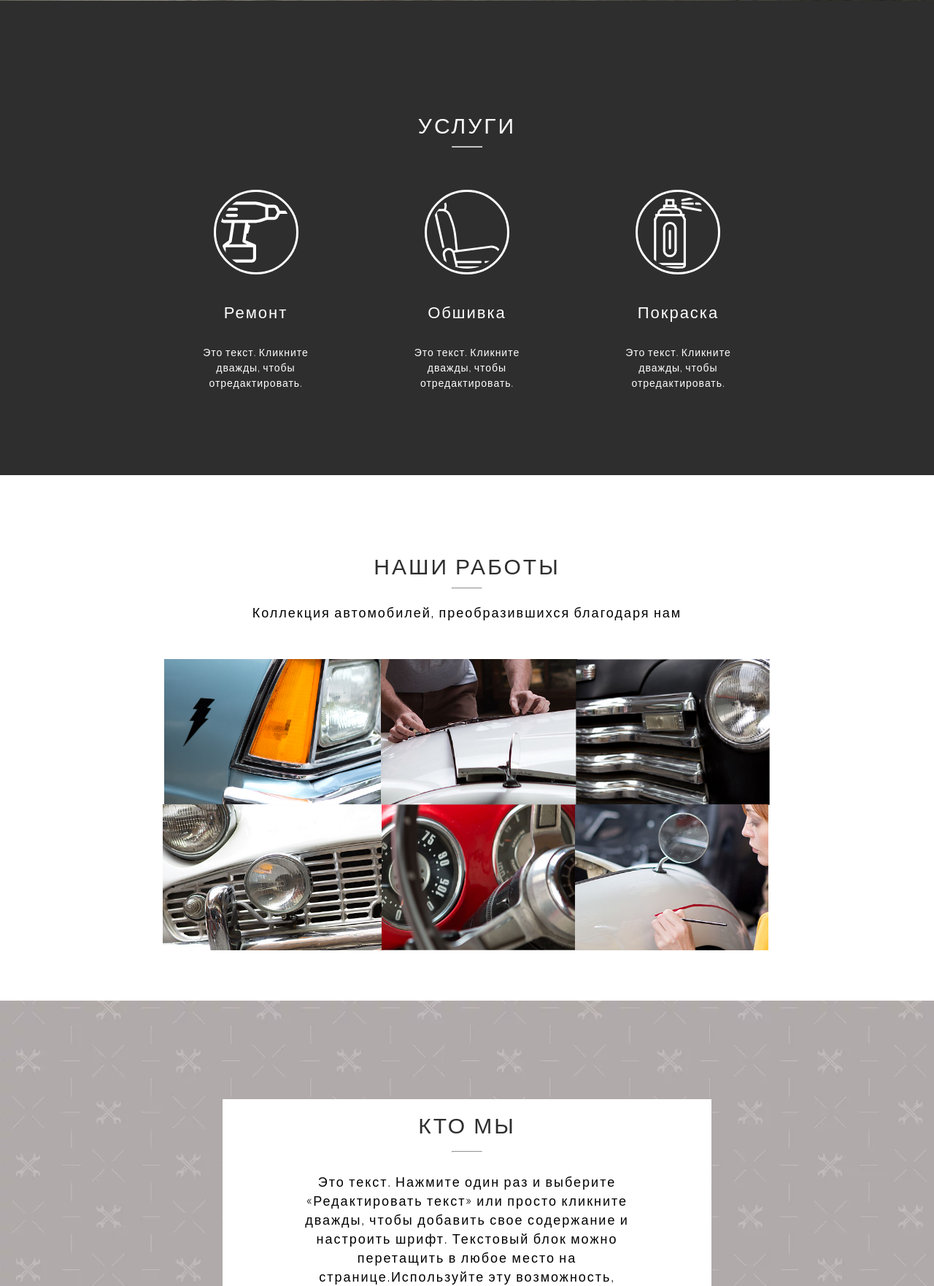
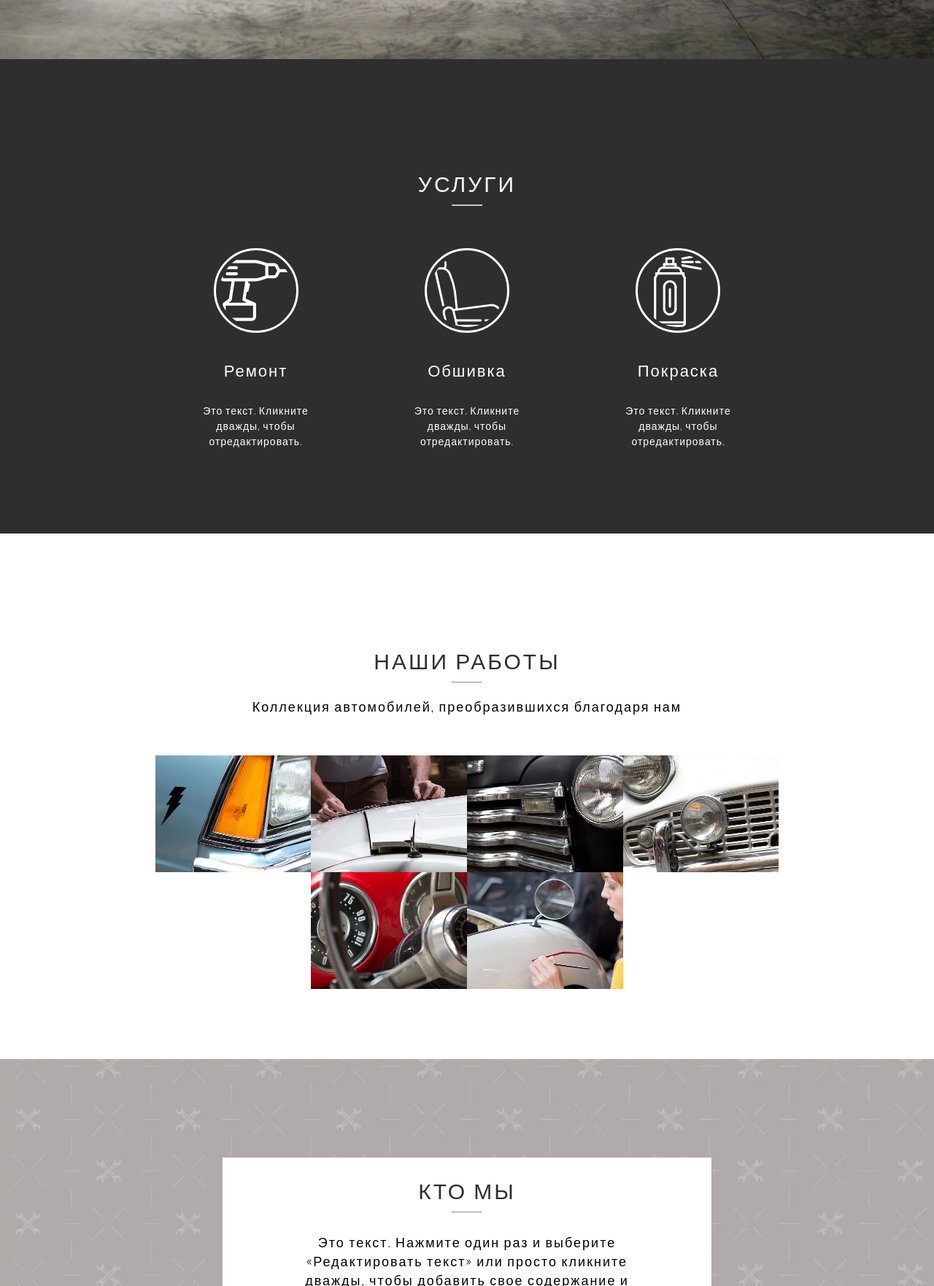
Before and after one commit to oleggood22/11n11c2001.github.io, a PHP site: page / in a window 1280 px wide. Shown: the part 799-2561 px from the top of the page at 73% size. Run offline with PHP 8.4, Linux system fonts and the light colour scheme; some web fonts are replaced.

Commit message:
fix
fix photo , css

```diff
--- a/index.html
+++ b/index.html
@@ -36,7 +36,7 @@
 			</div>
 			<div class="picture">
 			<div class="picture-col">
-			<img src="img/drilling.svg" alt="" class="imgimg">
+			<img src="img/drilling.svg" alt="">
 			<h4>Ремонт</h4>
 			<p>Это текст. Кликните <br> дважды, чтобы <br> отредактировать.</p>
 			</div>
@@ -54,7 +54,7 @@
 		</div>
 	</section>
 	<section>
-		<div class="inners">
+		<div class="inner">
 			<div class="title">
 			<h3>НАШИ РАБОТЫ</h3>
 			<hr>
@@ -62,12 +62,12 @@
 			</div>
 			<div class="photo">
 				<img src="img/photo.jpg" alt="">
-				<img src="img/photo-2.jpg.png" alt="">
-				<img src="img/photo-3.png" alt="">
+				<img src="img/photo-2.jpg" alt="">
+				<img src="img/photo-3.jpg" alt="">
 				<br>
-				<img src="img/photo-4.png" alt="">
-				<img src="img/photo-5.png" alt="">
-				<img src="img/photo-6.png" alt="">
+				<img src="img/photo-4.jpg" alt="">
+				<img src="img/photo-5.jpg" alt="">
+				<img src="img/photo-6.jpg" alt="">
 			</div>
 		</div>
 	</section>
--- a/main.css
+++ b/main.css
@@ -1,213 +1,309 @@
-body {
+body
+{
     font-family: 'Oswald', sans-serif;
+
+    overflow-x: hidden;
+
+    margin: 0;
     padding: 0;
-	margin: 0;
-	overflow-x: hidden;
 }
 
-header {
+header
+{
+    position: relative;
+
+    overflow: hidden;
+
+    height: 110vh;
+
     background: url(img/header.jpg) no-repeat center top / cover;
-	height: 100vh;
-	position: relative;
-	overflow: hidden;
 }
-.wrapper {
+.wrapper
+{
     display: flex;
+
+    margin: 0 auto;
+
     justify-content: center;
-	margin: 0 auto;
 }
 
-.menu ul {
+.menu ul
+{
     display: flex;
+    flex-direction: row;
+
+    list-style-type: none;
+
+    text-align: center;
+
     justify-content: center;
-	flex-direction: row;
-	text-align: center;
-	list-style-type: none;
 }
 
-.menu li {
+.menu li
+{
     padding-right: 70px;
-
 }
 
-.menu a {
+.menu a
+{
+    font-weight: 100;
+
     text-decoration: none;
+
     color: #fff;
-	font-weight: 100;
 }
 
-.menu {
-	height: 60px;
-	width: 1000vh;
-	background-color: #2f2e2e;
+.menu
+{
     position: fixed;
     z-index: 2;
+
+    width: 1000vh;
+    height: 60px;
+
+    background-color: #2f2e2e;
 }
 
-.headline {
+.headline
+{
+    position: absolute;
+
     display: flex;
+    flex-direction: column;
+
+    margin-top: 15vh;
+
+    text-align: center;
+
     justify-content: center;
-	flex-direction: column;
-	text-align: center;
-	position: absolute;
-	margin-top: 15vh;
 }
 
-.headline h1 {
+.headline h1
+{
+    font-size: 50px;
+
+    margin: 0;
+    margin-top: 10px;
+
+    letter-spacing: 3px;
+    text-transform: uppercase;
+
     color: #fff;
-	text-transform: uppercase;
-	margin: 0;
-	letter-spacing: 3px;
-	font-size: 50px;
-	margin-top: 10px;
 }
 
-.headline span {
+.headline span
+{
+    font-size: 16px;
+    font-weight: 400;
+
+    margin: 0;
+    margin-top: 5px;
+
+    letter-spacing: 5px;
+    text-transform: uppercase;
+
     color: #fff;
-	text-transform: uppercase;
-	margin: 0;
-	font-size: 16px;
-	letter-spacing: 5px;
-	font-weight: 400;
-	margin-top: 5px;
 }
 
-section {
+section
+{
     display: flex;
+    flex-direction: column;
+
+    height: 650px;
+
+    background: #2f2e2e;
+
     justify-content: center;
+    align-items: center;
+}
+.inner
+{
+    display: flex;
     flex-direction: column;
-	align-items: center;
-	background: #2f2e2e;
-	height: 650px;
+
+    text-align: center;
+
+    justify-content: center;
+    flex-wrap: nowrap;
 }
-.inner {
-	display: flex;
-	justify-content: center;
-	flex-direction: column;
-	text-align: center;
-}
-.inner h3 {
-	color: #fff;
+.inner h3
+{
+    font-size: 30px;
     font-weight: 300;
-	font-size: 30px;
+
+    margin-top: 6%;
+    margin-bottom: 0;
+
+    letter-spacing: 3px;
     text-transform: uppercase;
-	letter-spacing: 3px;
-	margin-bottom: 0px;
-	margin-top: 6%;
-}
-.inner img{
-	height: 100px;
-	border: 3px solid #fff;
-	border-radius: 100%;
-	padding: 5px;
-}
-.title hr {
-	width: 40px;
-	size: 10;
+
     color: #fff;
 }
-.picture {
+
+.title hr
+{
+    width: 40px;
+
+    color: #fff;
+
+    size: 10;
+}
+.picture
+{
     display: flex;
+    flex-direction: row;
+
+    margin-top: 50px;
+
+    text-align: center;
+
     justify-content: center;
-	flex-direction: row;
-	text-align: center;
-	margin-top: 50px;
 }
 
-.picture p{
+.picture p
+{
+    font-size: 14px;
+    font-weight: 100;
+
+    letter-spacing: 1px;
+
     color: #fff;
-	font-weight: 100;
-	font-size: 14px;
-	letter-spacing: 1px;
 }
 
-.picture h4{
+.picture h4
+{
+    font-size: 22px;
+    font-weight: 200;
+
+    letter-spacing: 2px;
+
     color: #fff;
-	font-weight: 200;
-	font-size: 22px;
+}
+
+.picture-col
+{
+    padding-right: 145px;
+}
+
+.picture-col:last-of-type
+{
+    padding-right: 0;
+}
+
+section:nth-of-type(2)
+{
+    height: 720px;
+
+    background-color: #fff;
+}
+
+section:nth-of-type(n+2) h3
+{
+    font-size: 30px;
+    font-weight: 300;
+
+    letter-spacing: 3px;
+    text-transform: uppercase;
+
+    color: #2f2e2e;
+}
+
+section:nth-of-type(2) hr
+{
+    color: #2f2e2e
+    width: 40px;
+
+    size: 10;
+}
+
+.title p
+{
+    font-size: 18px;
+    font-weight: 100;
+
+    margin-bottom: 55px;
+
     letter-spacing: 2px;
 }
 
-.picture-col {
-	padding-right: 145px;
+.inner img
+{
+    height: 20vh;
 }
 
-.picture-col:last-of-type{
-	padding-right: 0px;
+.photo  {
+    display: flex;
+    flex-direction: row;
+    flex-wrap: wrap;
+    justify-content: center;
+    align-items: center;
+    width: 900px;
 }
 
-section:nth-of-type(2) {
-	background-color: #fff;
-	height: 720px;
+.picture img
+{
+    height: 100px;
+    padding: 5px;
+
+    border: 3px solid #fff;
+    border-radius: 100%;
 }
 
-section:nth-of-type(2) h3{
-	color: #2f2e2e;
-	font-weight: 300;
-	font-size: 30px;
-	text-transform: uppercase;
-	letter-spacing: 3px;
-	margin-bottom: 1%;
-	margin-top: 4%;
+section:nth-of-type(3)
+{
+    height: 720px;
+
+    background: url(img/gb-3.webp);
 }
 
-section:nth-of-type(2) hr {
-	color: #2f2e2e
-	width: 40px;
-	size: 10;
-}
 
-.title p {
-	font-weight: 100;
-	font-size: 18px;
-	letter-spacing: 2px;
-	margin-bottom: 55px;
-}
+.border
+{
+    display: flex;
+    flex-direction: column;
 
-.inners img {
-	height: 200px;
-	margin: -3px;
-}
-
-.inners img:nth-of-type(4) {
-	height: 200px;
-	width: 303px;
-	margin-left: -7px;
-}
-
-.inners {
-	display: flex;
-	justify-content: center;
-	flex-direction: column;
-	text-align: center;
-}
-
-section:nth-of-type(3) {
-	background: url(img/gb-3.webp);
-	height: 720px;
-}
-
-section:nth-of-type(3) h3{
-	color: #2f2e2e;
-	font-weight: 300;
-	font-size: 30px;
-	text-transform: uppercase;
-	letter-spacing: 3px;
-	margin-bottom: 1%;
-	margin-top: 4%;
-}
-
-.border {
     width: 670px;
     height: 450px;
+
     background-color: #fff;
-	display: flex;
+
     justify-content: center;
-	flex-direction: column;
     align-items: center;
 }
 
-.border p {
+.border p
+{
     width: 70%;
+}
 
+
+section:nth-of-type(4)
+{
+    height: 10px;
+
+    background: #fff;
 }
+
+
+section:nth-of-type(5)
+{
+    height: 900px;
+
+    background: url(img/gb-3.webp);
+}
+
+.wrap
+{
+    display: flex;
+    flex-direction: column;
+
+    justify-content: center;
+    align-items: center;
+}
+
+.wrap img
+{
+    height: 230px;
+    margin: 0;
+}
```
Also changed, not shown: img/bg-back.webp (added), img/car.png (added), img/photo-2.jpg (added), img/photo-2.jpg.png (deleted), img/photo-3.jpg (added), img/photo-3.png (deleted), img/photo-4.jpg (added), img/photo-4.png (deleted), img/photo-5.jpg (added), img/photo-5.png (deleted), img/photo-6.jpg (added), img/photo-6.png (deleted), img/photo.jpg. Lines whose indentation alone changed are shown as unchanged.
